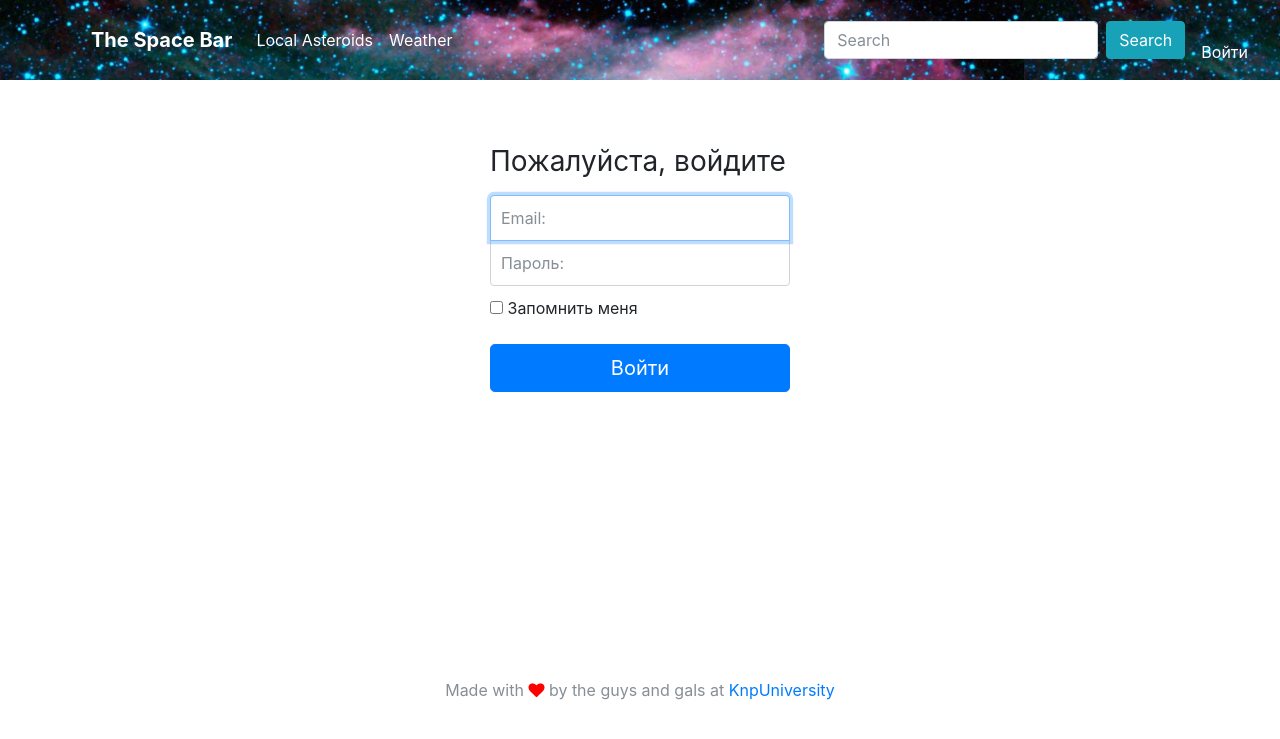
After one commit to tweeker88/symfonyLessons, a Symfony app: template templates/security/login.html.twig in a window 1280 px wide. The commit adds this page. Shown: the top 739 px of the page. Run offline with Twig, Linux system fonts and the light colour scheme; the template is opened without the code that fills it, so the values that code supplies are empty; some libraries are stand-ins or nearby versions.

Commit message:
feat(5.5): создал логин форму

```diff
--- /dev/null
+++ b/public/css/login.css
@@ -0,0 +1,39 @@
+body {
+    background-color: #fff;
+}
+
+.form-signin {
+    width: 100%;
+    max-width: 330px;
+    padding: 15px;
+    margin: auto;
+    margin-top: 50px;
+}
+
+.form-signin .checkbox {
+    font-weight: 400;
+}
+
+.form-signin .form-control {
+    position: relative;
+    box-sizing: border-box;
+    height: auto;
+    padding: 10px;
+    font-size: 16px;
+}
+
+.form-signin .form-control:focus {
+    z-index: 2;
+}
+
+.form-signin input[type="email"] {
+    margin-bottom: -1px;
+    border-bottom-right-radius: 0;
+    border-bottom-left-radius: 0;
+}
+
+.form-signin input[type="password"] {
+    margin-bottom: 10px;
+    border-top-left-radius: 0;
+    border-top-right-radius: 0;
+}
--- a/templates/base.html.twig
+++ b/templates/base.html.twig
@@ -35,20 +35,23 @@
             <input class="form-control mr-sm-2" type="search" placeholder="Search" aria-label="Search">
             <button class="btn btn-info my-2 my-sm-0" type="submit">Search</button>
         </form>
-        <ul class="navbar-nav ml-auto">
-            <li class="nav-item dropdown" style="margin-right: 75px;">
-                <a class="nav-link dropdown-toggle" href="http://example.com" id="navbarDropdownMenuLink"
-                   data-toggle="dropdown" aria-haspopup="true" aria-expanded="false">
-                    <img class="nav-profile-img rounded-circle" src="{{ asset('images/astronaut-profile.png') }}">
-                </a>
-                <div class="dropdown-menu" aria-labelledby="navbarDropdownMenuLink">
-                    <a class="dropdown-item" href="#">Profile</a>
-                    <a class="dropdown-item" href="#">Create Post</a>
-                    <a class="dropdown-item" href="#">Logout</a>
-                </div>
-            </li>
-        </ul>
-    </div>
+        {#<ul class="navbar-nav ml-auto">#}
+            {#<li class="nav-item dropdown" style="margin-right: 75px;">#}
+                {#<a class="nav-link dropdown-toggle" href="http://example.com" id="navbarDropdownMenuLink"#}
+                   {#data-toggle="dropdown" aria-haspopup="true" aria-expanded="false">#}
+                    {#<img class="nav-profile-img rounded-circle" src="{{ asset('images/astronaut-profile.png') }}">#}
+                {#</a>#}
+                {#<div class="dropdown-menu" aria-labelledby="navbarDropdownMenuLink">#}
+                    {#<a class="dropdown-item" href="#">Profile</a>#}
+                    {#<a class="dropdown-item" href="#">Create Post</a>#}
+                    {#<a class="dropdown-item" href="#">Logout</a>#}
+                {#</div>#}
+            {#</li>#}
+        {#</ul>#}
+    {#</div>#}
+        <li class="nav-item">
+            <a style="color: #fff;" class="nav-link" href="{{ path('app_login') }}">Войти</a>
+        </li>
 </nav>
 
 {% block body %}{% endblock %}
--- /dev/null
+++ b/templates/security/login.html.twig
@@ -0,0 +1,29 @@
+{% extends 'base.html.twig' %}
+
+{% block title %}Hello SecurityController!{% endblock %}
+
+{% block stylesheets %}
+    {{ parent() }}
+    <link rel="stylesheet" href="{{ asset('css/login.css') }}">
+{% endblock %}
+
+{% block body %}
+    <form class="form-signin" method="post">
+        {% if error %}
+            <div class="alert alert-danger">{{ error.messageKey|trans(error.messageData, 'security') }}</div>
+        {% endif %}
+        <h1 class="h3 mb-3 font-weight-normal">Пожалуйста, войдите</h1>
+        <label for="inputEmail" class="sr-only">Email адрес:</label>
+        <input type="email" name="email" id="inputEmail" class="form-control" placeholder="Email:" required autofocus>
+        <label for="inputPassword" class="sr-only">Пароль:</label>
+        <input type="password" name="password" id="inputPassword" class="form-control" placeholder="Пароль:" required>
+        <div class="checkbox mb-3">
+            <label>
+                <input type="checkbox" value="remember-me"> Запомнить меня
+            </label>
+        </div>
+        <button class="btn btn-lg btn-primary btn-block" type="submit">
+            Войти
+        </button>
+    </form>
+{% endblock %}
```
Also changed, not shown: public/css/account.css (added, +90 -0 lines), src/Controller/SecurityController.php (added, +27 -0 lines).
